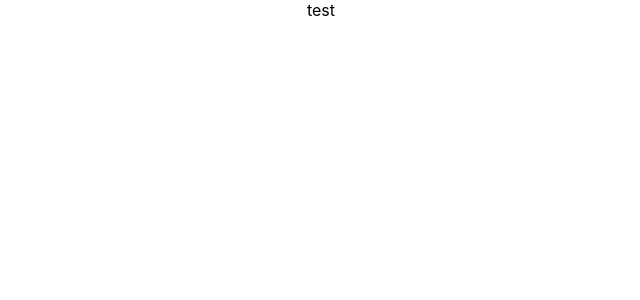
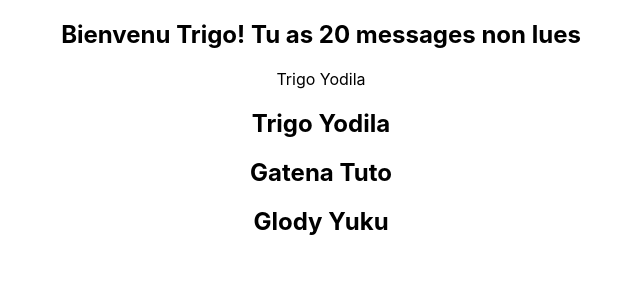
Before and after one commit to TrigoYodila/learn-react-typescript, a React (Create React App) app: page / in a window 1280 px wide. Shown: the top 300 px of the page, without its empty margins (319-959 px from the left). Built offline with nearby package versions, Linux system fonts and the light colour scheme.

Commit message:
passing props types (number, string, boolean, object and array)

```diff
--- a/src/App.tsx
+++ b/src/App.tsx
@@ -1,9 +1,37 @@
 import './App.css';
+import { Greet } from './components/Greet';
+import { Person } from './components/Person';
+import { PersonList } from './components/PersonList';
 
 function App() {
+
+  //bject
+  const personName = {
+    first:'Trigo',
+    last:'Yodila'
+  }
+
+  //Array
+  const nameList = [
+    {
+      first: "Trigo",
+      last: "Yodila",
+    },
+    {
+      first: "Gatena",
+      last: "Tuto",
+    },
+    {
+      first: "Glody",
+      last: "Yuku",
+    },
+  ];
+
   return (
     <div className="App">
-     test
+      <Greet name="Trigo" messageCount={20} isLoggedIn={true}/>
+      <Person name={personName}/>
+      <PersonList names={nameList} />
     </div>
   );
 }
--- /dev/null
+++ b/src/components/Greet.tsx
@@ -0,0 +1,17 @@
+type GreetProps = {
+    name:string
+    messageCount:number
+    isLoggedIn:boolean
+}
+
+export const Greet = (props:GreetProps) => {
+    return (
+      <div>
+        <h2>
+            {
+                props.isLoggedIn ? `Bienvenu ${props.name}! Tu as ${props.messageCount} messages non lues` : 'Bienvenu'
+            }
+        </h2>
+      </div>
+    );
+}
--- /dev/null
+++ b/src/components/Person.tsx
@@ -0,0 +1,10 @@
+type PersonProps = {
+     name:{
+        first:string
+        last:string
+     }
+}
+
+export const Person = (props:PersonProps) => {
+    return <div>{props.name.first} {props.name.last}</div>
+}
--- /dev/null
+++ b/src/components/PersonList.tsx
@@ -0,0 +1,26 @@
+type  PersonListProps = {
+    names:{
+        first:string
+        last:string
+    }[]
+
+    // names:Array<{
+    //     first:string
+    //     last:string
+    // }>
+}
+
+
+export const PersonList = (props:PersonListProps) => {
+    return (
+        <div>
+            {
+                props.names.map((name) => {
+                    return (
+                        <h2 key={name.first}>{name.first} {name.last}</h2>
+                    )
+                })
+            }
+        </div>
+    )
+}
```
